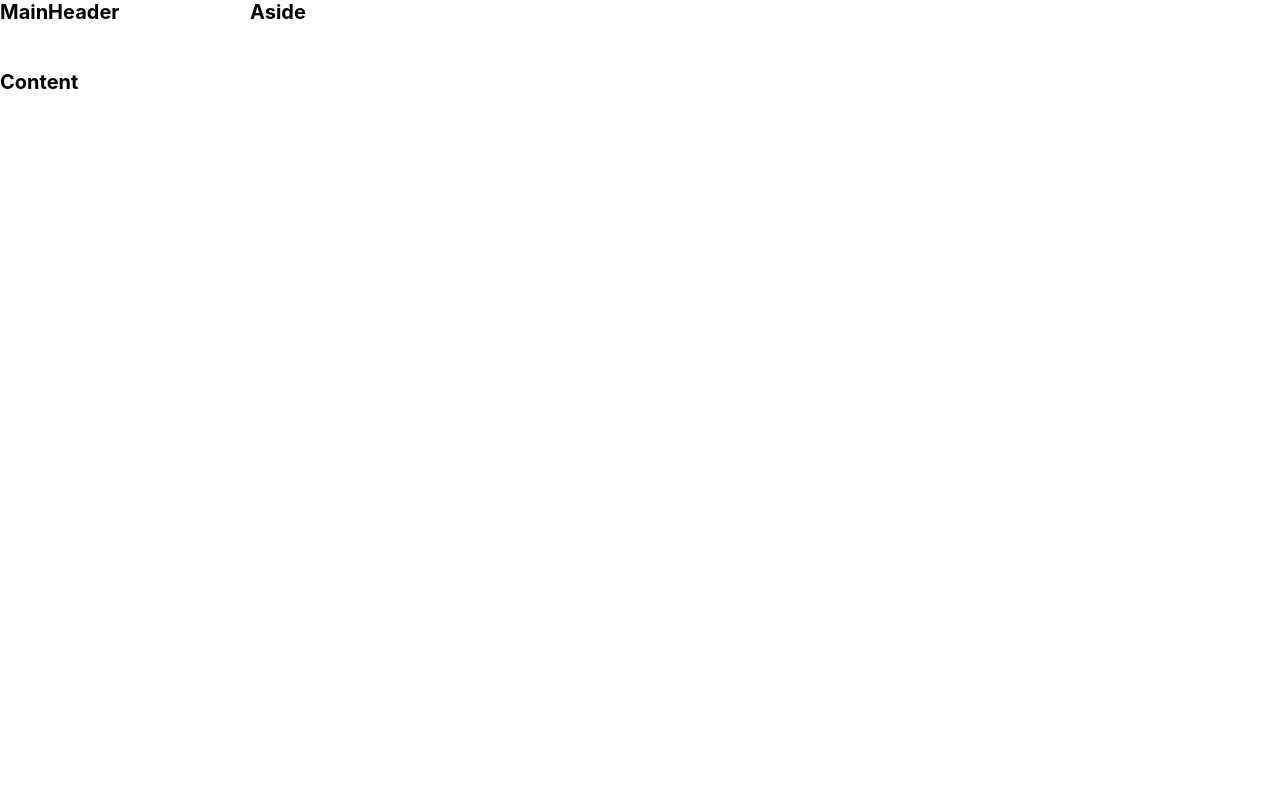
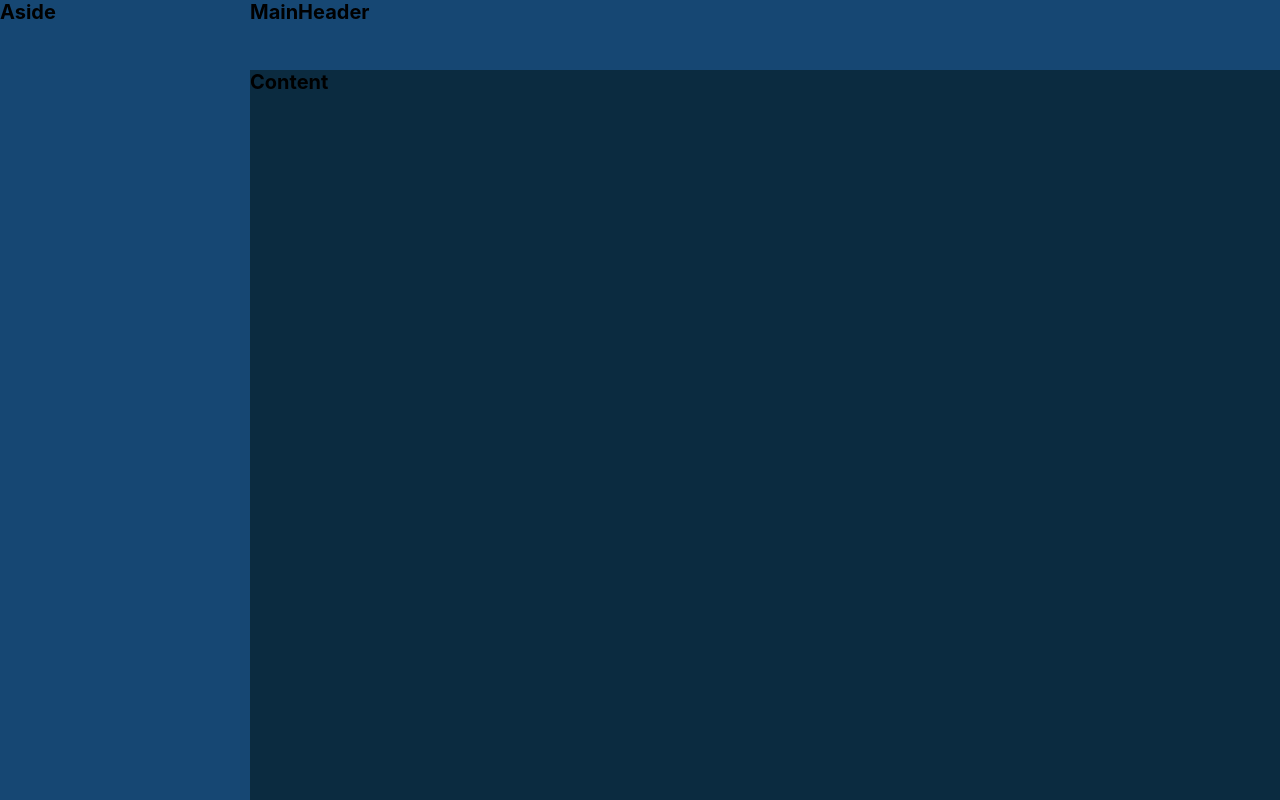
Before and after one commit to FelipeSantos92Dev/my-wallet, a Next.js app: page / in a window 1280 px wide. Built offline with nearby package versions, Linux system fonts and the light colour scheme.

Commit message:
refactor: grid areas

```diff
--- a/src/components/Aside/styles.ts
+++ b/src/components/Aside/styles.ts
@@ -1,3 +1,6 @@
 import styled from 'styled-components'
 
-export const Container = styled.div``
+export const Container = styled.div`
+  grid-area: AS;
+  background-color: #164773;
+`
--- a/src/components/Content/styles.ts
+++ b/src/components/Content/styles.ts
@@ -1,3 +1,6 @@
 import styled from 'styled-components'
 
-export const Container = styled.div``
+export const Container = styled.div`
+  grid-area: CT;
+  background-color: #0b2b40;
+`
--- a/src/components/MainHeader/styles.ts
+++ b/src/components/MainHeader/styles.ts
@@ -1,3 +1,6 @@
 import styled from 'styled-components'
 
-export const Container = styled.div``
+export const Container = styled.div`
+  grid-area: MH;
+  background-color: #164773;
+`
```
